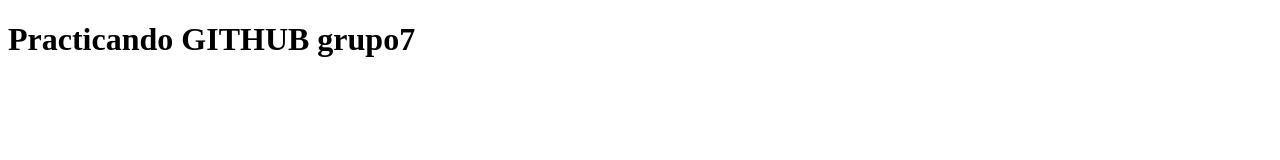
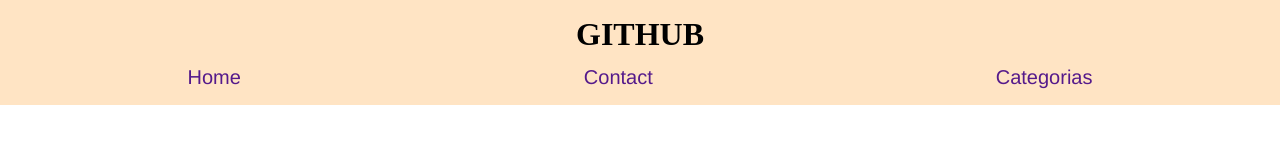
Before and after one commit to MateoGmez/GRUPO-7, a plain HTML site: page index.html in a window 1280 px wide. Drawn offline with Linux system fonts and the light colour scheme.

Commit message:
Creando Archivos para el manejo de github grupal

```diff
--- /dev/null
+++ b/global.css
@@ -0,0 +1,30 @@
+/* Normalizando estilos */
+*{
+    margin: 0;
+    padding: 0;
+    box-sizing: border-box;
+}
+/* Inicio Mateo ................ */
+header{
+    background-color: bisque;
+    display: flex;
+    flex-direction: column;
+    align-items: center;
+    padding: 1rem;
+    text-align: center;
+    gap: .8rem;
+}
+ul{
+    display: flex;
+    justify-content: space-around;
+    width: 100%;
+}
+ul li{
+    list-style-type: none;
+}
+ul li a{
+    text-decoration: none;
+    font-size: 15pt;
+    font-family: 'Franklin Gothic Medium', 'Arial Narrow', Arial, sans-serif;
+}
+/* Fin Mateo ..................... */
--- a/index.html
+++ b/index.html
@@ -1,16 +1,33 @@
 <!DOCTYPE html>
 <html lang="en">
+
 <head>
     <meta charset="UTF-8">
     <meta name="viewport" content="width=device-width, initial-scale=1.0">
     <title>Grupo 7</title>
+    <link rel="stylesheet" href="./global.css">
 </head>
+
 <body>
-<!--
-    Karla  -->
-<header>
-<h1>Practicando GITHUB grupo7</h1>
-</header>
+    <!--  Mateo  -->
+    <header>
+        <h1>GITHUB</h1>
+        <ul>
+            <li><a href="">Home</a></li>
+            <li><a href="">Contact</a></li>
+            <li><a href="">Categorias</a></li>
+        </ul>
+    </header>
+    <main>
+        <!-- Lina-about -->
+        <section class="historia"></section>
+        <!-- Francy-categorias -->
+        <section class="equipo"></section>
+        <!-- Valentina-contact -->
+        <section class="mision-vision"></section>
+        <!-- Karla-nosotros -->
+        <section class="valores"></section>
+    </main>
+</body>
 
-</body>
 </html>
```
Also changed, not shown: pages/about.html (added, +12 -0 lines), pages/categoria.html (added, +12 -0 lines), pages/contact.html (added, +12 -0 lines), pages/nosotros.html (added, +12 -0 lines), styles/about.css (added), styles/categoria.css (added), styles/contact.css (added), styles/nosotros.css (added).
